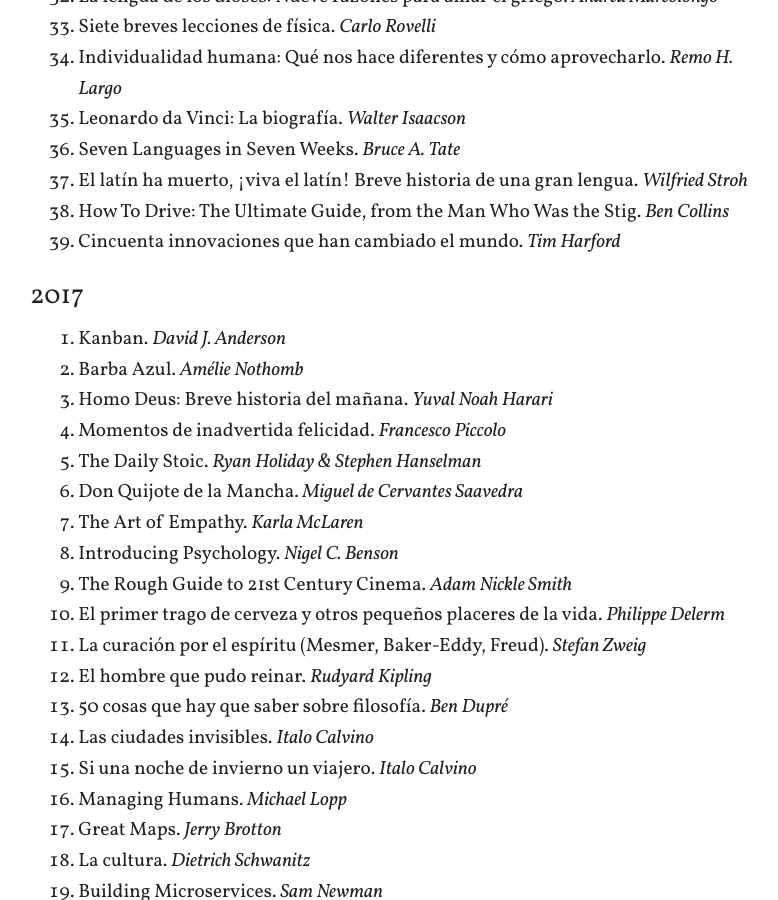
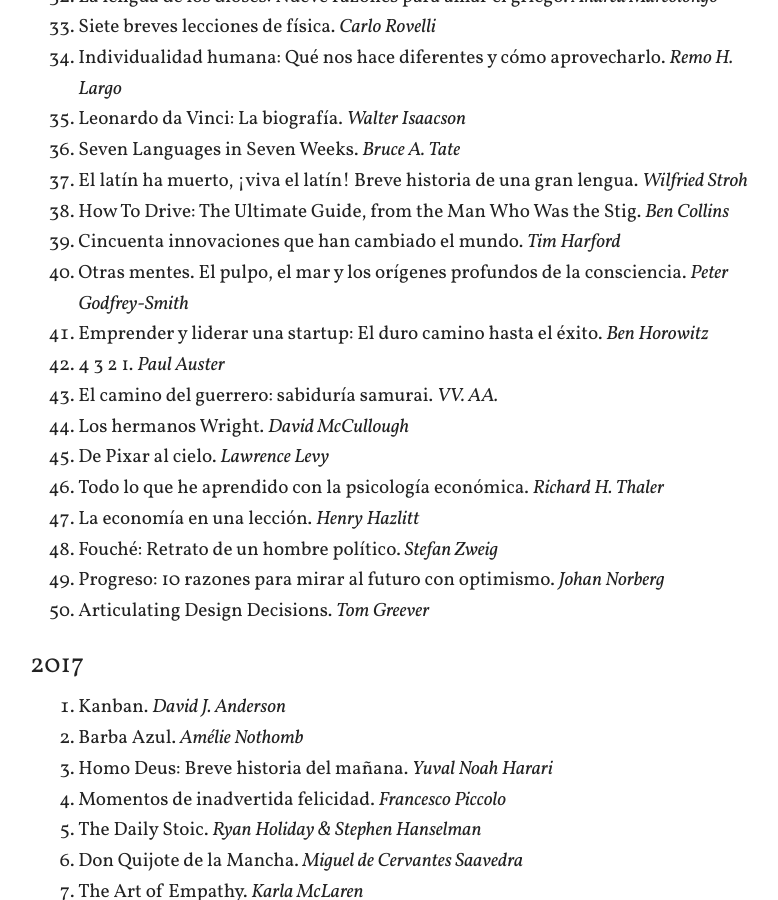
Before and after one commit to arturoherrero/arturoherrero.com, a Jekyll site: the page built from books.md, in a window 1280 px wide and 900 px high, scrolled down 1565 px. Shown: the whole window, without its empty margins (250-1028 px from the left). Built offline with Jekyll 4.4.1, drawn with Linux system fonts in a browser that asks for light colours.

Commit message:
Update books

```diff
--- a/books.md
+++ b/books.md
@@ -47,6 +47,17 @@
 37. El latín ha muerto, ¡viva el latín! Breve historia de una gran lengua. *Wilfried Stroh*
 38. How To Drive: The Ultimate Guide, from the Man Who Was the Stig. *Ben Collins*
 39. Cincuenta innovaciones que han cambiado el mundo. *Tim Harford*
+40. Otras mentes. El pulpo, el mar y los orígenes profundos de la consciencia. *Peter Godfrey-Smith*
+41. Emprender y liderar una startup: El duro camino hasta el éxito. *Ben Horowitz*
+42. 4 3 2 1. *Paul Auster*
+43. El camino del guerrero: sabiduría samurai. *VV. AA.*
+44. Los hermanos Wright. *David McCullough*
+45. De Pixar al cielo. *Lawrence Levy*
+46. Todo lo que he aprendido con la psicología económica. *Richard H. Thaler*
+47. La economía en una lección. *Henry Hazlitt*
+48. Fouché: Retrato de un hombre político. *Stefan Zweig*
+49. Progreso: 10 razones para mirar al futuro con optimismo. *Johan Norberg*
+50. Articulating Design Decisions. *Tom Greever*
 
 
 ### 2017
```
